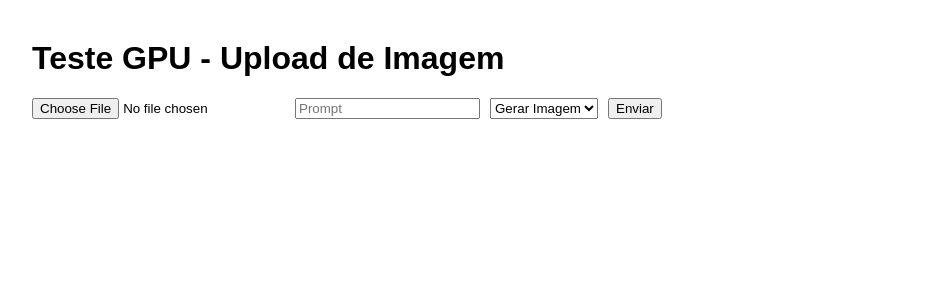
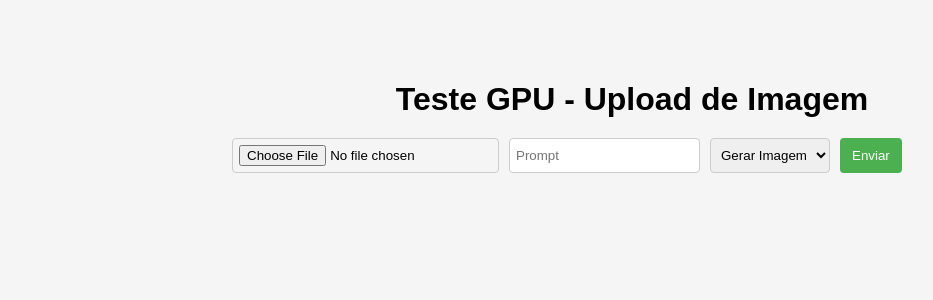
Before and after one commit to LimaVM/sitevia-AI, a Flask app: page / in a window 1280 px wide. Shown: the top 300 px of the page, without its empty margins (8-941 px from the left). Run offline with Flask 3, Linux system fonts and the light colour scheme.

Commit message:
Improve frontend with preview and progress bar

```diff
--- /dev/null
+++ b/static/script.js
@@ -0,0 +1,25 @@
+document.addEventListener('DOMContentLoaded', () => {
+  const fileInput = document.getElementById('file-input');
+  const preview = document.getElementById('preview');
+  const form = document.getElementById('generate-form');
+  const progress = document.getElementById('progress');
+
+  if (fileInput) {
+    fileInput.addEventListener('change', () => {
+      const file = fileInput.files[0];
+      if (file) {
+        const reader = new FileReader();
+        reader.onload = e => {
+          preview.innerHTML = `<img src="${e.target.result}" width="256">`;
+        };
+        reader.readAsDataURL(file);
+      }
+    });
+  }
+
+  if (form && progress) {
+    form.addEventListener('submit', () => {
+      progress.style.display = 'block';
+    });
+  }
+});
--- a/static/styles.css
+++ b/static/styles.css
@@ -1,11 +1,52 @@
 body {
     font-family: Arial, sans-serif;
-    margin: 40px;
+    max-width: 800px;
+    margin: 40px auto;
+    padding: 20px;
+    background: #f5f5f5;
+    border-radius: 8px;
+}
+
+h1 {
+    text-align: center;
+    margin-bottom: 20px;
 }
 
 img {
     max-width: 100%;
     height: auto;
+}
+
+.form {
+    display: flex;
+    flex-wrap: wrap;
+    gap: 10px;
+    margin-bottom: 10px;
+}
+
+.form input[type="file"],
+.form input[type="text"],
+.form select {
+    padding: 6px;
+    border: 1px solid #ccc;
+    border-radius: 4px;
+}
+
+.form button {
+    padding: 6px 12px;
+    background-color: #4caf50;
+    color: #fff;
+    border: none;
+    border-radius: 4px;
+    cursor: pointer;
+}
+
+.form button:hover {
+    background-color: #45a049;
+}
+
+#preview {
+    margin-top: 20px;
 }
 
 .container {
@@ -14,11 +55,27 @@ img {
 }
 
 .result {
-    margin-top: 20px;
+    margin-top: 30px;
 }
 
-.form {
-    display: flex;
-    gap: 10px;
-    margin-bottom: 20px;
+.progress {
+    width: 100%;
+    height: 4px;
+    background: #ddd;
+    display: none;
+    overflow: hidden;
+    margin-top: 10px;
 }
+
+.progress .bar {
+    width: 100%;
+    height: 100%;
+    background: linear-gradient(90deg, #4caf50, #a0d468, #4caf50);
+    background-size: 200% 100%;
+    animation: progress 1s linear infinite;
+}
+
+@keyframes progress {
+    0% { background-position: 200% 0; }
+    100% { background-position: -200% 0; }
+}
--- a/templates/index.html
+++ b/templates/index.html
@@ -6,8 +6,8 @@
 </head>
 <body>
     <h1>Teste GPU - Upload de Imagem</h1>
-    <form method="POST" enctype="multipart/form-data" class="form">
-        <input type="file" name="image" accept="image/*" required>
+    <form id="generate-form" method="POST" enctype="multipart/form-data" class="form">
+        <input id="file-input" type="file" name="image" accept="image/*" required>
         <input type="text" name="prompt" placeholder="Prompt" required>
         <select name="mode">
             <option value="image">Gerar Imagem</option>
@@ -15,6 +15,8 @@
         </select>
         <button type="submit">Enviar</button>
     </form>
+    <div id="preview"></div>
+    <div id="progress" class="progress"><div class="bar"></div></div>
     {% if result_image or result_video %}
     <div class="result">
         <h2>Resultado:</h2>
@@ -38,5 +40,6 @@
         </div>
     </div>
     {% endif %}
+    <script src="/static/script.js"></script>
 </body>
 </html>
```
